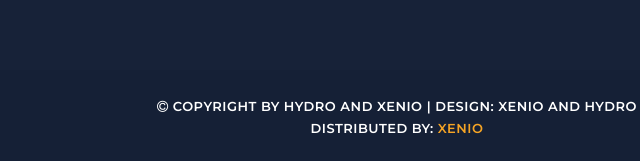
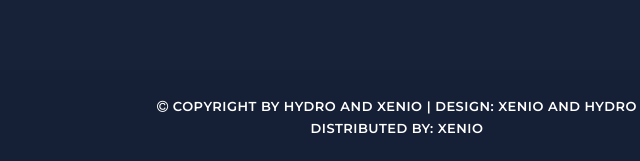
Before and after one commit to X3NI0/hydroscantrad, a plain HTML site: page index.html in a window 1280 px wide. Shown: the part 4984-5145 px from the top of the page, 243-883 px from the left. Drawn offline with Linux system fonts and the light colour scheme.

Commit message:
Add files via upload

```diff
--- a/index.html
+++ b/index.html
@@ -467,8 +467,8 @@ https://templatemo.com/tm-557-grad-school
         <div class="col-md-12">
           <p><i class="fa fa-copyright"></i> Copyright by Hydro and Xenio
 
-           | Design: Xenio and Hydro</a><br>
-           Distributed By: <a href=" rel="sponsored" target="_blank">Xenio</a>
+           | Design: Xenio and Hydro<br>
+           Distributed By: Xenio</a>
 
           </p>
         </div>
```
